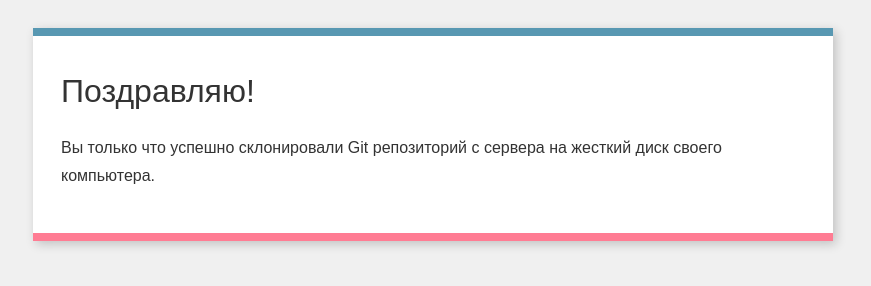
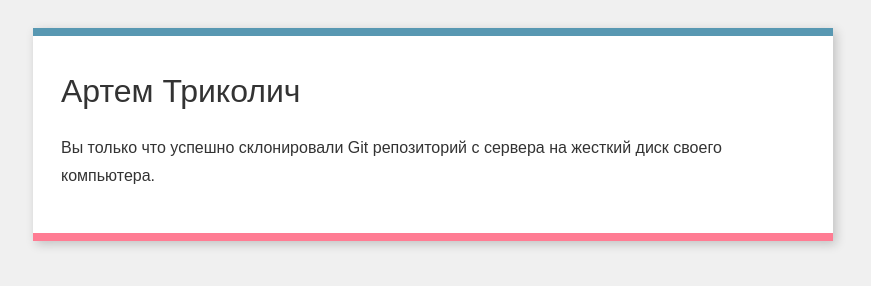
Before and after one commit to trikartem/git-welcome-test, a plain HTML site: page index.html in a window 1280 px wide. Shown: the whole page, without its empty margins (207-1078 px from the left). Drawn offline with Linux system fonts and the light colour scheme.

Commit message:
changed autors name

```diff
--- a/index.html
+++ b/index.html
@@ -9,7 +9,7 @@
     </head>
     <body>
         <div class="box">
-            <h1>Поздравляю!</h1>
+            <h1>Артем Триколич</h1>
             <p>
                 Вы только что успешно склонировали Git репозиторий с сервера на
                 жесткий диск своего компьютера.
```
